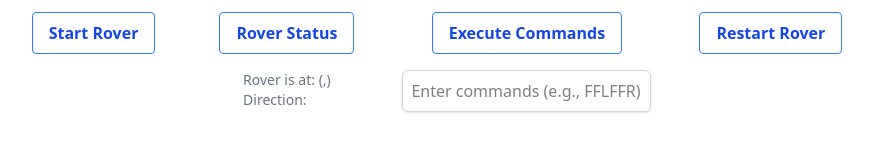
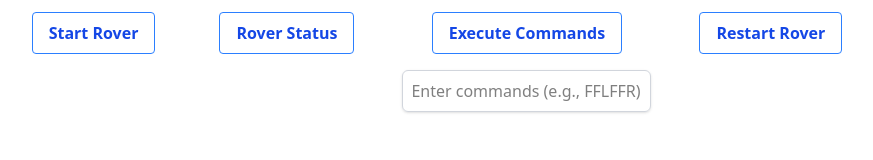
Before and after one commit to DiegoLSdev/MarsRoverMision, a Vue app in the folder client/: page / in a window 1280 px wide. Shown: the part 120-280 px from the top of the page, without its empty margins (203-1076 px from the left). Built offline with nearby package versions, Linux system fonts and the light colour scheme; no server answers.

Commit message:
Restart Rover

```diff
--- a/client/src/components/GetRoverStatus.vue
+++ b/client/src/components/GetRoverStatus.vue
@@ -6,7 +6,7 @@ import { startRover, getRoverStatus } from '../api/rover';
 const x = ref(null);
 const y = ref(null);
 const direction = ref(null);
-const error = ref('');
+const statusData = ref(null);
 
 // Function for loading the rover status
 async function onLoadRoverStatus() {
@@ -15,14 +15,24 @@ async function onLoadRoverStatus() {
     x.value = data.x;
     y.value = data.y;
     direction.value = data.direction;
+    statusData.value = "";
+
+    console.log('Rover status successfully loaded:', data);
+
+    statusData.value = `
+    Rover started at: (${data.x},${data.y})
+    Direction : ${data.direction}`;
+
   }catch (error) {
     error.value = 'Not able to load Rover Status';
     console.log('Error loading rover status:',error);
   }
+
+
 }
 
 // Render the obtained data into the template
-onMounted(onLoadRoverStatus);
+// onMounted(onLoadRoverStatus);
 
 </script>
 
@@ -33,8 +43,11 @@ onMounted(onLoadRoverStatus);
           Rover Status
     </button>
     <div class="text-sm text-gray-500">
-      <p>Rover is at: ({{ x }},{{ y }})</p>
-      <p>Direction: {{ direction }}</p>
+      <div v-if="statusData">
+        <p v-for="(line, index) in statusData.split('\n')" :key="index">
+          {{ line }}
+        </p>
+      </div>
     </div>
 
   </div>
```
